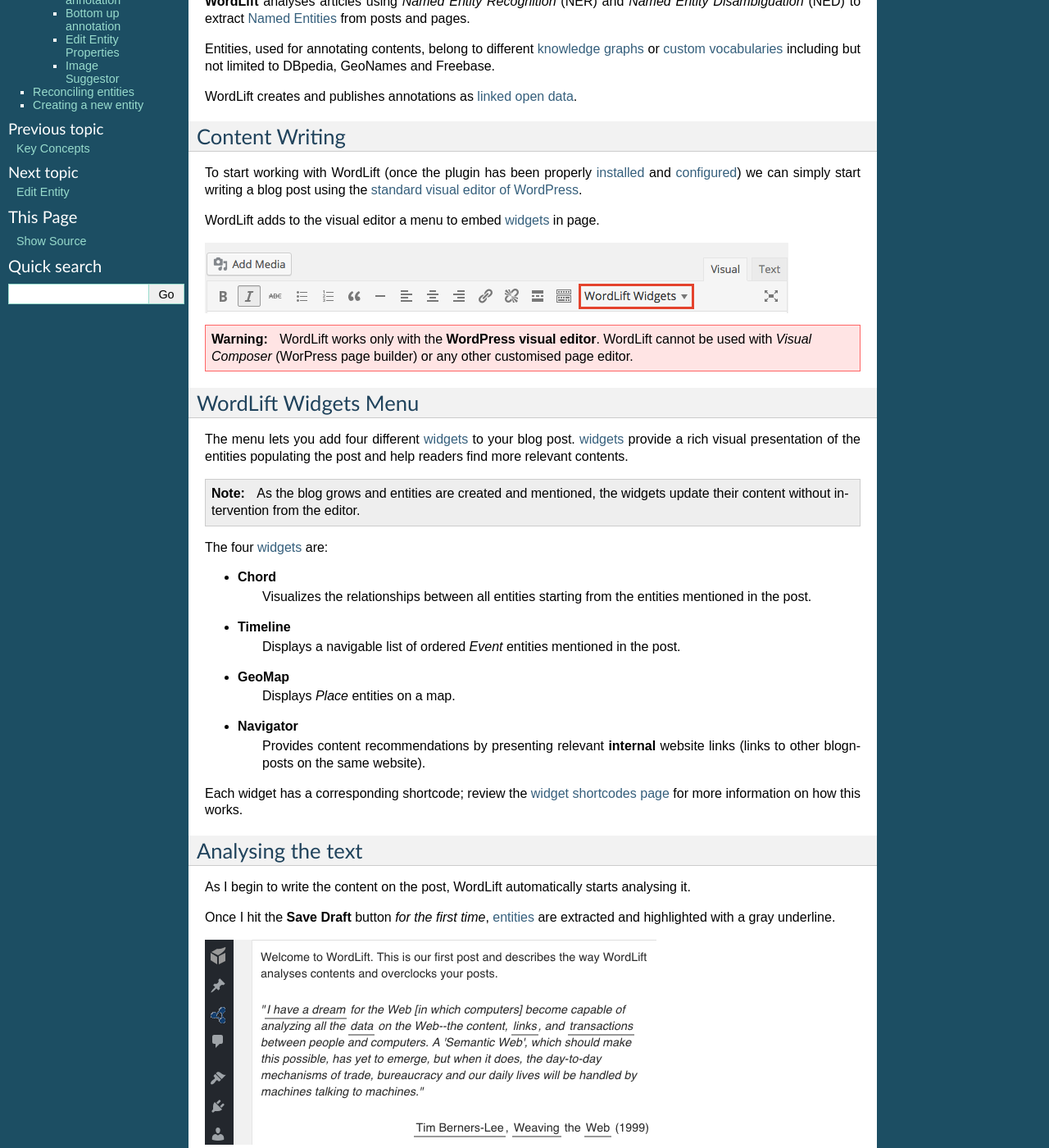
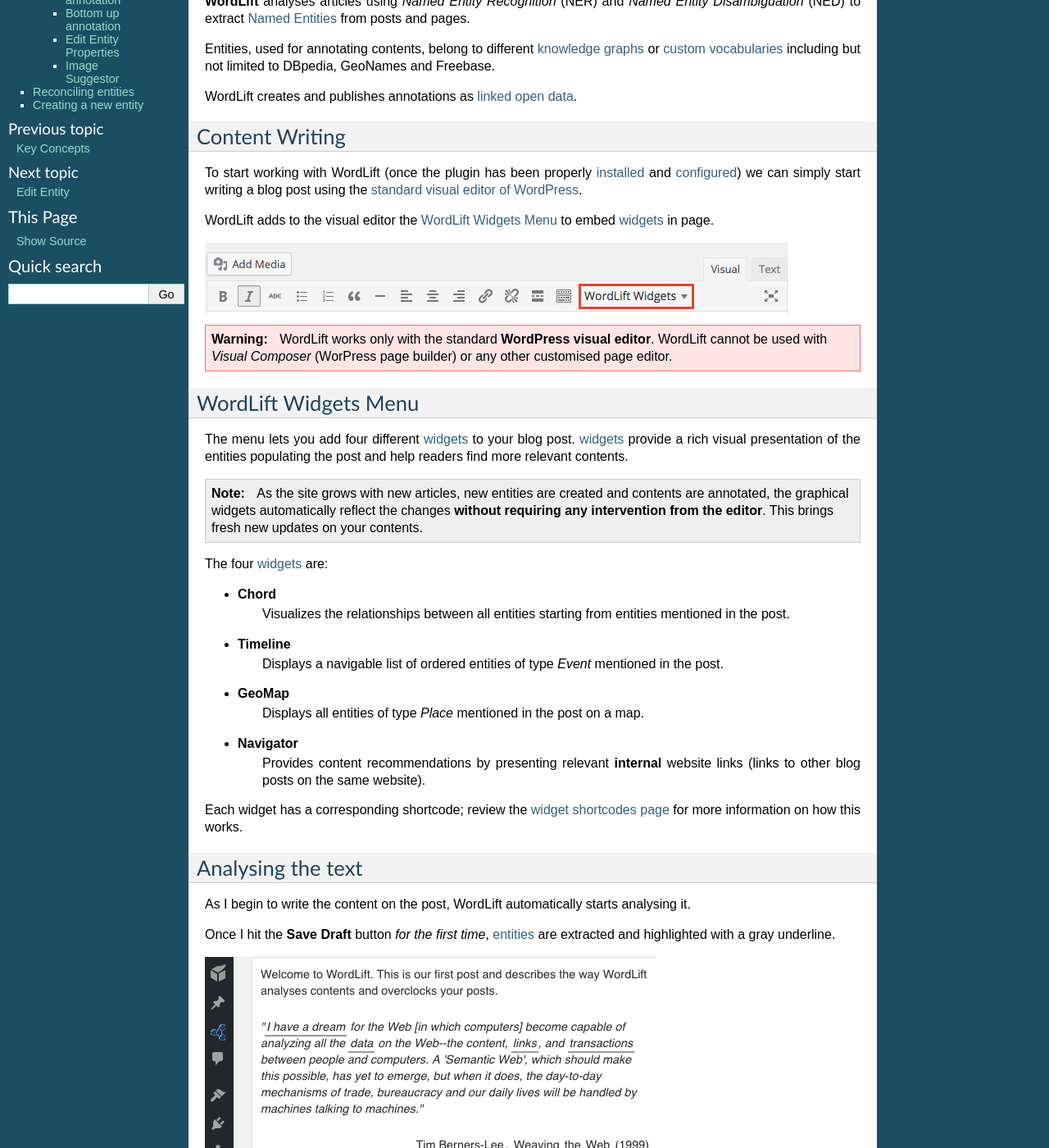
Before and after one commit to insideout10/wordlift-docs, a Sphinx documentation site: the page built from docs/analysis.rst, in a window 1280 px wide and 1400 px high, scrolled down 194 px. Shown: the whole window at 82% size. Built offline with Sphinx 7.4.7, drawn with Linux system fonts in a browser that asks for light colours; some of the changed text lies outside the part shown.

Commit message:
updating on Analysis and images

```diff
--- a/docs/analysis.rst
+++ b/docs/analysis.rst
@@ -16,13 +16,13 @@
 
 To start working with WordLift (once the plugin has been properly `installed <getting-started.html#installation>`_ and `configured <getting-started.html#configuration>`_) we can simply start writing a blog post using the `standard visual editor of WordPress <https://en.support.wordpress.com/visual-editor>`_.
 
-WordLift adds to the visual editor a menu to embed `widgets <key-concepts.html#widget>`_ in page.
+WordLift adds to the visual editor the `WordLift Widgets Menu`_ to embed `widgets <key-concepts.html#widget>`_ in page.
 
 .. image:: /images/wordlift-menu.png
 
 .. warning::
 
-    WordLift works only with the **WordPress visual editor**.
+    WordLift works only with the standard **WordPress visual editor**.
     WordLift cannot be used with *Visual Composer* (WorPress page builder) or any other customised page editor.
 
 WordLift Widgets Menu
@@ -31,21 +31,21 @@
 The menu lets you add four different `widgets <key-concepts.html#widget>`_ to your blog post. `widgets <key-concepts.html#widget>`_ provide a rich visual presentation of the entities populating the post and help readers find more relevant contents.
 
 .. note::
-	As the blog grows and entities are created and mentioned, the widgets update their content without intervention from the editor.
+	As the site grows with new articles, new entities are created and contents are annotated, the graphical widgets automatically reflect the changes **without requiring any intervention from the editor**. This brings fresh new updates on your contents.
 
 The four `widgets <key-concepts.html#widget>`_ are:
 
 * **Chord**
-		|	Visualizes the relationships between all entities starting from the entities mentioned in the post.
+		|	Visualizes the relationships between all entities starting from entities mentioned in the post.
 
 * **Timeline**
-		|	Displays a navigable list of ordered *Event* entities mentioned in the post.
+		|	Displays a navigable list of ordered entities of type *Event* mentioned in the post.
 
 * **GeoMap**
-		|	Displays *Place* entities on a map.
+		|	Displays all entities of type *Place* mentioned in the post on a map.
 
 * **Navigator**
-		|	Provides content recommendations by presenting relevant **internal** website links (links to other blognposts on the same website).
+		|	Provides content recommendations by presenting relevant **internal** website links (links to other blog posts on the same website).
 
 Each widget has a corresponding shortcode; review the `widget shortcodes page <shortcodes.html#widget-shortcodes>`_ for more information on how this works.
 
@@ -80,7 +80,7 @@
 
 Top down annotation
 ^^^^^^^^^^^^^^
-The content editor, from the list of entities being detected in the text, uses these entities to describe his/her post without selecting any specific text annotations.
+The content editor, from the list of entities being detected in the text, uses these entities to describe his/her post without selecting any specific occurrence in the text.
 Entities being selected, in this case, describe the entire post (and not the single occurrence of the entity in the text).
 
 .. image:: /images/wordlift-edit-post-widget-01.png
@@ -102,7 +102,7 @@
 Image Suggestor
 ^^^^^^^^^^^^^^
 .. image:: /images/wordlift-edit-post-widget-04.png
-Images for each entity appear in the WordLift Edit Post Widget and can be dragged and dropped in the visual editor.
+Images for each entity appear in the WordLift Edit Post Widget and can be embedded in the visual editor.
 
 Reconciling entities
 _____________
@@ -145,9 +145,9 @@
 
 	Annotations are saved when a blog post or a page is published. Annotations and data related to each entity being annotated remain in *draft* untill the post is published.
 
-.. note::
+.. warning::
 
-    To replace entities being used in the annotation of the blog post after publishing we need to restart the analysis by clicking on the cog icon.
+    When the text from the Visual Editor is edited or removed all annotations being saved are lost. WordLift stores the editor's selection of entities in the content of the Visual Editor.
 
 Creating a new entity
 _____________
@@ -158,7 +158,7 @@
 
 .. note::
 
-	A basic guideline for adding entity is: people should apply entities that a librarian would plausibly use to classify the content you're writing as if it was a book. For some basic guidelines on when creating new entities `read here <faq.html#what-are-the-guidelines-for-creating-new-entities-to-annotate-a-blog-post-or-a-page>`_
+	A basic guideline for adding entity is: people should apply entities that a librarian would plausibly use to classify the content you're writing as if it was a book. For some basic guidelines on when creating new entities `read here <faq.html#what-are-the-guidelines-for-creating-new-entities-to-annotate-a-blog-post-or-a-page>`_.
 
 New entities being added will become part of the `WordLift vocabulary  <key-concepts.html#vocabulary>`_.
 
@@ -166,9 +166,9 @@
 
 In our example one significant entity has not been detected and it is worth *teaching* it to WordLift.
 
-.. image:: /images/wordlift-content-analysis-new-entity-highlight.png
+.. image:: /images/wordlift-content-analysis-new-entity-highlight.gif
 
-The entity is infact *[WordLift]* itself. To create a new entity I will highlight the text ``WordLift`` and click on the pencil icon "Insert entity".
+The entity is infact *[WordLift]* itself. To create a new entity I will highlight the text ``WordLift``, the button **Add Entity** will appear in the `WordLift Edit Post Widget`_ and by clicking it I will be able to edit the properties of the new entity.
 
 .. image:: /images/wordlift-content-analysis-new-entity-creation.png
 
```
Also changed, not shown: other parts of docs/analysis.rst (+3 -3 lines), docs/images/wordlift-content-analysis-new-entity-highlight.gif (added), docs/images/wordlift-content-analysis-new-entity-highlight.png (deleted), docs/images/wordlift-edit-post-widget-04.png.
